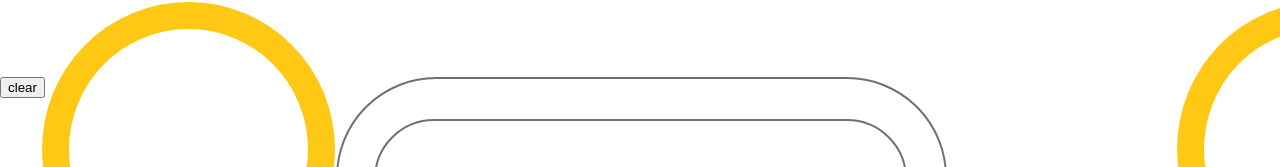
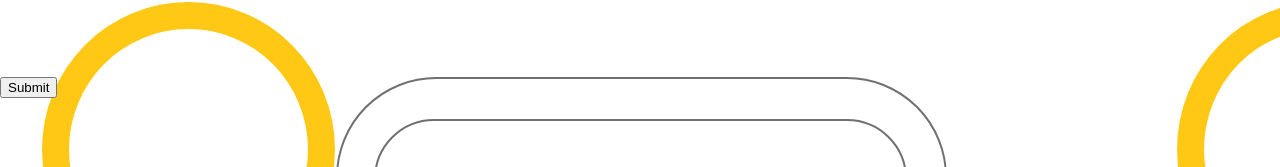
Before and after one commit to MaxIvanyshen/TypingSpeedWebsite, a Next.js app in the folder typing-speed-website/: page / in a window 1280 px wide. Shown: the part 323-490 px from the top of the page. Built offline with nearby package versions, Linux system fonts and the light colour scheme.

Commit message:
need to implement showText() and clearInputField() function by spacebar

```diff
--- a/typing-speed-website/pages/index.js
+++ b/typing-speed-website/pages/index.js
@@ -1,6 +1,8 @@
 import { render } from "react-dom";
 import Image from 'next/image';
 import React from 'react';
+
+var counter = 0;
 
 function clearInputField() {
   $('#textInput').val(null);
@@ -19,12 +21,14 @@ function showText(text) {
   for(let i=0; i<arr.length; i++) {
     if(arr[i] == text) {
       color = "green";
+      counter++;
       break;
     }
     else {
       continue;
     }
   }
+  console.log(counter);
   $('#showingText').html(text).css(colorParam, color);
 }
 
@@ -70,7 +74,7 @@ export default function Home() {
             </div>
             <div className="inputContainer">
               <input type="text" id="textInput" className="textInput"></input>
-              <button id="button" className="button" onClick={()=>saveText()}>clear</button>
+              <button id="button" className="button" onClick={()=>saveText()}>Submit</button>
             </div>
           </div>
         </div>
```
